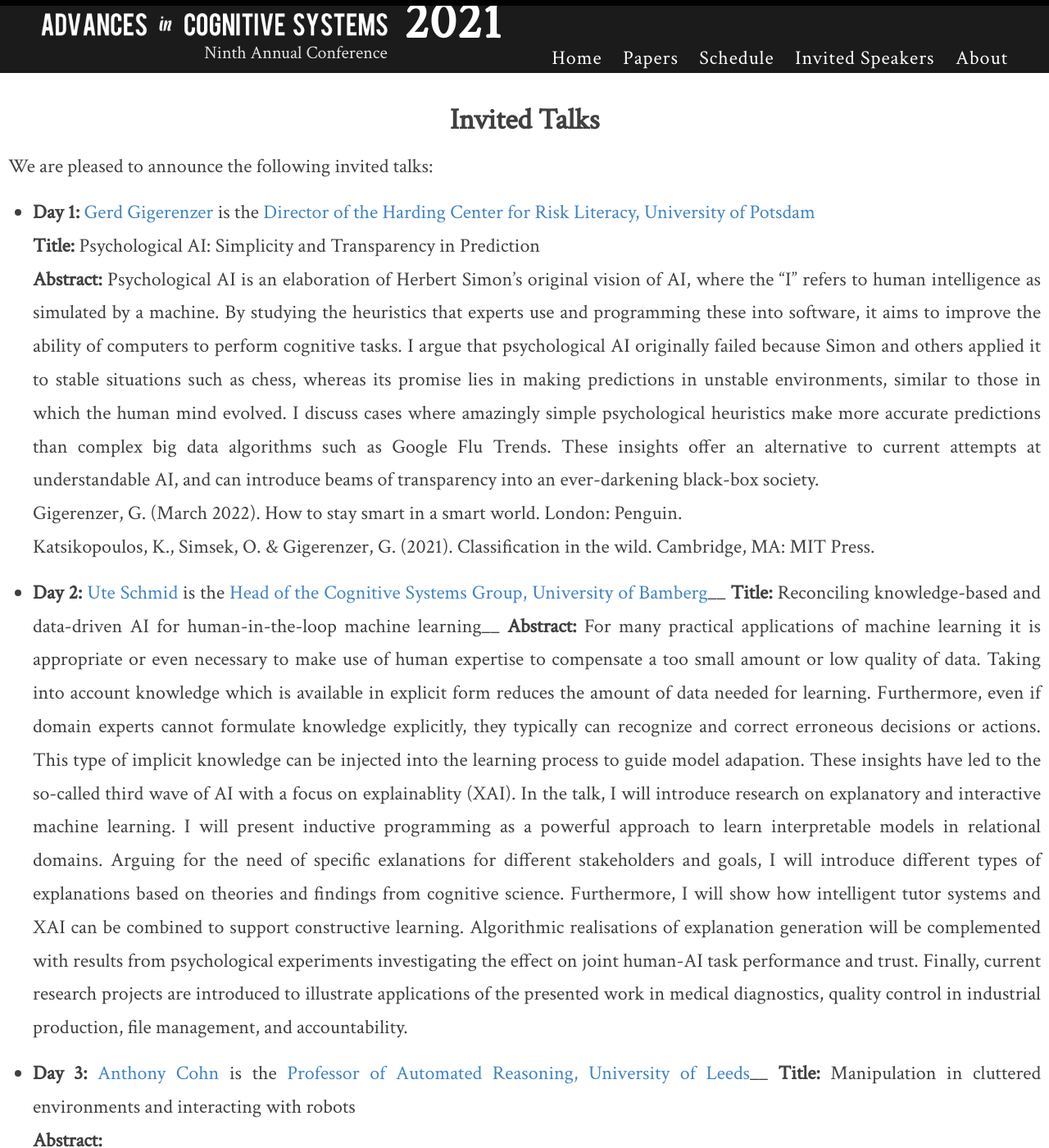
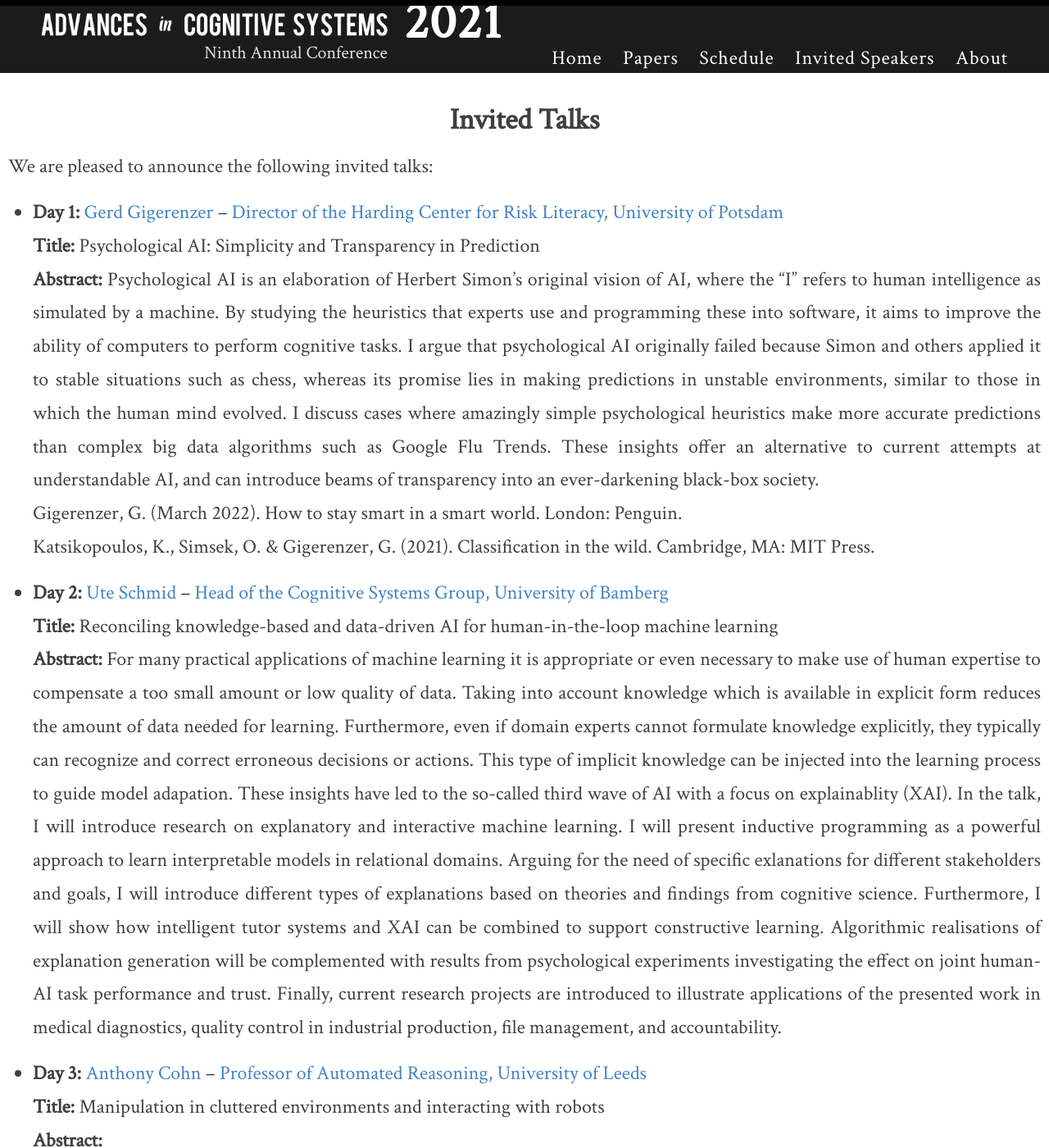
Before and after one commit to AdvancesInCognitiveSystems/acs2021, a Jekyll site: the page built from _pages/invited_talks.md, in a window 1280 px wide and 1400 px high. Shown: the whole window at 82% size. Built offline with Jekyll 4.4.1, drawn with Linux system fonts in a browser that asks for light colours.

Commit message:
attempt to fix spacing

```diff
--- a/_pages/invited_talks.md
+++ b/_pages/invited_talks.md
@@ -6,7 +6,7 @@ permalink: /talks/
 
 We are pleased to announce the following invited talks:
 
-- **Day 1:** [Gerd Gigerenzer](https://advancesincognitivesystems.github.io/acs/speakers/gerd_gigerenzer) is the [Director of the Harding Center for Risk Literacy, University of Potsdam](https://www.mpib-berlin.mpg.de/staff/gerd-gigerenzer)
+- **Day 1:** [Gerd Gigerenzer](https://advancesincognitivesystems.github.io/acs/speakers/gerd_gigerenzer) -- [Director of the Harding Center for Risk Literacy, University of Potsdam](https://www.mpib-berlin.mpg.de/staff/gerd-gigerenzer)
     **Title:** Psychological AI: Simplicity and Transparency in Prediction
     **Abstract:** Psychological AI is an elaboration of Herbert Simon's original vision of AI, where the "I" refers to human intelligence as simulated by a machine. By studying the heuristics that experts use and programming these into software, it aims to improve the ability of computers to perform cognitive tasks. I argue that psychological AI originally failed because Simon and others applied it to stable situations such as chess, whereas its promise lies in making predictions in unstable environments, similar to those in which the human mind evolved. I discuss cases where amazingly simple psychological heuristics make more accurate predictions than complex big data algorithms such as Google Flu Trends. These insights offer an alternative to current attempts at understandable AI, and can introduce beams of transparency into an ever-darkening black-box society.
     Gigerenzer, G. (March 2022). How to stay smart in a smart world. London: Penguin.
@@ -14,12 +14,12 @@ We are pleased to announce the following invited talks:
 
 
 
-- **Day 2:** [Ute Schmid](https://advancesincognitivesystems.github.io/acs/speakers/ute_schmid) is the [Head of the Cognitive Systems Group, University of Bamberg](https://www.mpib-berlin.mpg.de/staff/gerd-gigerenzer)__
-    **Title:** Reconciling knowledge-based and data-driven AI for human-in-the-loop machine learning__
+- **Day 2:** [Ute Schmid](https://advancesincognitivesystems.github.io/acs/speakers/ute_schmid) -- [Head of the Cognitive Systems Group, University of Bamberg](https://www.uni-bamberg.de/en/cogsys/schmid/)
+    **Title:** Reconciling knowledge-based and data-driven AI for human-in-the-loop machine learning
     **Abstract:** For many practical applications of machine learning it is appropriate or even necessary to make use of human expertise to compensate a too small amount or low quality of data. Taking into account knowledge which is available in explicit form reduces the amount of data needed for learning. Furthermore, even if domain experts cannot formulate knowledge explicitly, they typically can recognize and correct erroneous decisions or actions. This type of implicit knowledge can be injected into the learning process to guide model adapation. These insights have led to the so-called third wave of AI with a focus on explainablity (XAI). In the talk, I will
 introduce research on explanatory and interactive machine learning. I will present inductive programming as a powerful approach to learn interpretable models in relational domains. Arguing for the need of specific exlanations for different stakeholders and goals, I will introduce different types of explanations based on theories and findings from cognitive science. Furthermore, I will show how intelligent tutor systems and XAI can be combined to support constructive learning. Algorithmic realisations of explanation generation will be complemented with results from psychological experiments investigating the effect on joint human-AI task performance and trust. Finally, current research projects are introduced to illustrate applications of the presented work in medical diagnostics, quality control in industrial production, file management, and accountability.
 
-- **Day 3:**  [Anthony Cohn](https://advancesincognitivesystems.github.io/acs/speakers/Anthony_Cohn) is the  [Professor of Automated Reasoning, University of Leeds](https://eps.leeds.ac.uk/computing/staff/76/professor-anthony-g-cohn-freng-ceng-citp)__
+- **Day 3:**  [Anthony Cohn](https://advancesincognitivesystems.github.io/acs/speakers/Anthony_Cohn) --  [Professor of Automated Reasoning, University of Leeds](https://eps.leeds.ac.uk/computing/staff/76/professor-anthony-g-cohn-freng-ceng-citp)
     **Title:** Manipulation in cluttered environments and interacting with robots
     **Abstract:**
 
```
